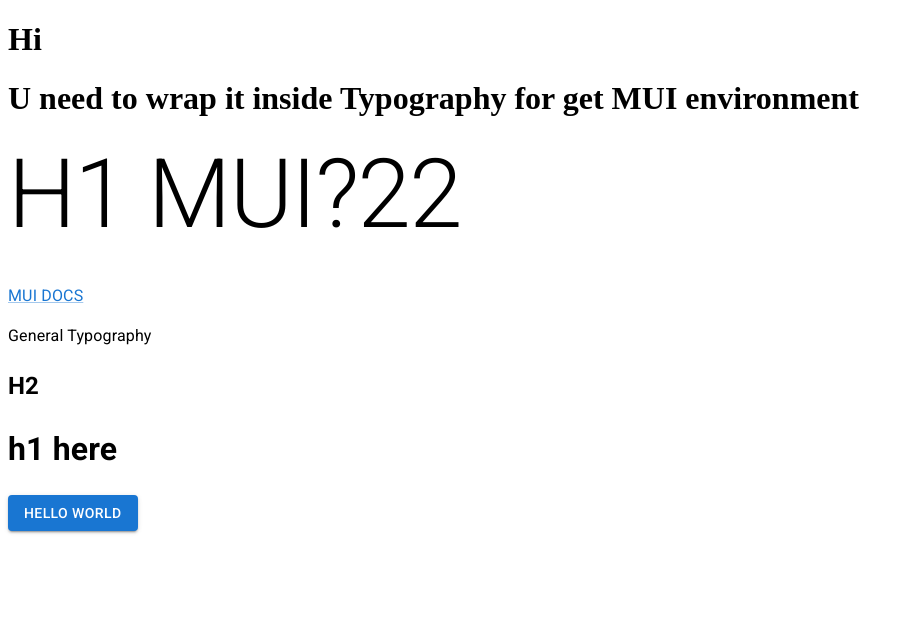
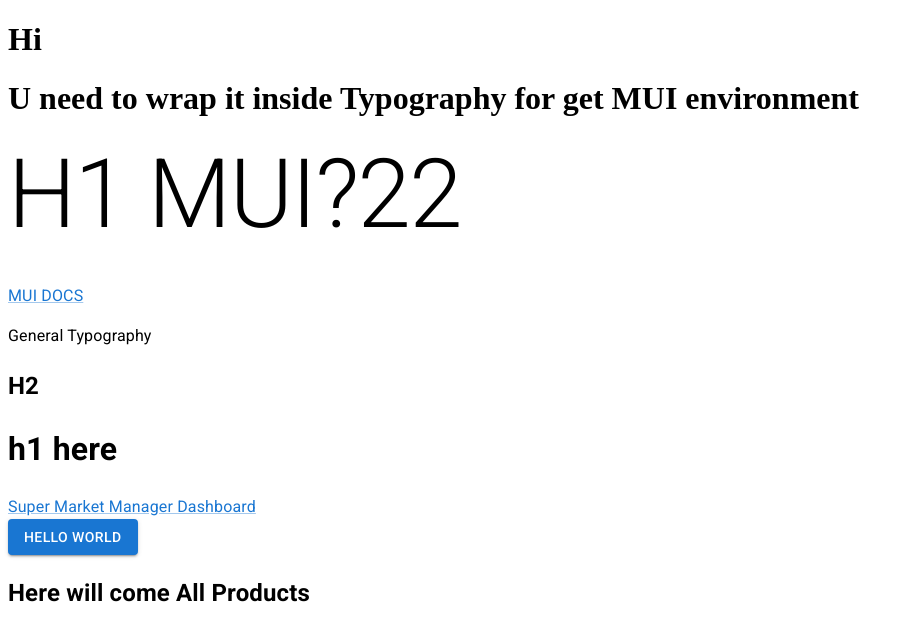
Before and after one commit to lingar-studying/react-studying-new-5784, a React (Create React App) app: page /super-market-app in a window 1280 px wide. Shown: the top 640 px of the page, without its empty margins (0-915 px from the left). Built offline with nearby package versions, Linux system fonts and the light colour scheme.

Commit message:
Create routing and the new component

```diff
--- a/package.json
+++ b/package.json
@@ -16,6 +16,8 @@
     "quill": "^2.0.2",
     "react": "^18.3.1",
     "react-dom": "^18.3.1",
+    "react-router": "^7.6.2",
+    "react-router-dom": "^7.6.2",
     "react-scripts": "5.0.1",
     "web-vitals": "^2.1.4"
   },
--- a/src/App.js
+++ b/src/App.js
@@ -1,8 +1,10 @@
-import React, { useRef, useState } from 'react';
+import React, {useRef, useState} from 'react';
 //import Editor from './Editor';
 //import Quill from "quill";
 import CkEditorDemo from './CkEditorDemo';
 import {Box, Button, Link, Typography} from "@mui/material";
+import {BrowserRouter, Link as RouterLink} from 'react-router-dom';
+import AppRouter from "./AppRouter";
 
 // const Delta = Quill.import('delta');
 
@@ -16,8 +18,12 @@ const App = () => {
 
     return (
         <>
-      <div>
+            <BrowserRouter>
+
+
                 <h1>Hi</h1>
+
+
                 <Box component={"h1"}>U need to wrap it inside Typography for get MUI environment</Box>
 
                 <Typography variant="h1" gutterBottom>
@@ -26,20 +32,28 @@ const App = () => {
                 </Typography>
 
                 <Typography>
-              <Link href = "https://mui.com/material-ui/getting-started/"
+                    <Link href="https://mui.com/material-ui/getting-started/"
                           target={"_blank"}
                     >MUI DOCS</Link>
                     <p>General Typography</p>
                     <h2>H2</h2>
                     <h1>h1 here</h1>
 
+
+                    <Link component={RouterLink} to="/super-market-app">
+                        Super Market Manager Dashboard
+                    </Link>
+
+                    <br/>
+                    <Button variant="contained">Hello world</Button>
+                    <AppRouter/>
                 </Typography>
-          <Button variant="contained">Hello world</Button>
 
-      </div>
+
+                {/* כל הקומפוננטות שלך כאן */}
+            </BrowserRouter>
         </>
     );
-
 
 
     //Quil - not working. TODO -organize
--- /dev/null
+++ b/src/AppRouter.jsx
@@ -0,0 +1,11 @@
+import React from "react";
+import {Route, Routes} from "react-router";
+import AllProducts from "./super-market-app/all-products";
+
+const AppRouter = () =>(
+        <Routes>
+            <Route path="/super-market-app" element={<AllProducts />} />
+        </Routes>
+
+);
+export default AppRouter;
--- /dev/null
+++ b/src/super-market-app/all-products.jsx
@@ -0,0 +1,14 @@
+import React from "react";
+
+const AllProducts = (props) => {
+
+    return(
+        <>
+            <h2>Here will come All Products</h2>
+
+        </>
+    )
+
+}
+
+export default AllProducts;
```
Also changed, not shown: 1 other file (tests, documents, lock files or other folders). Lines whose indentation alone changed are shown as unchanged.
